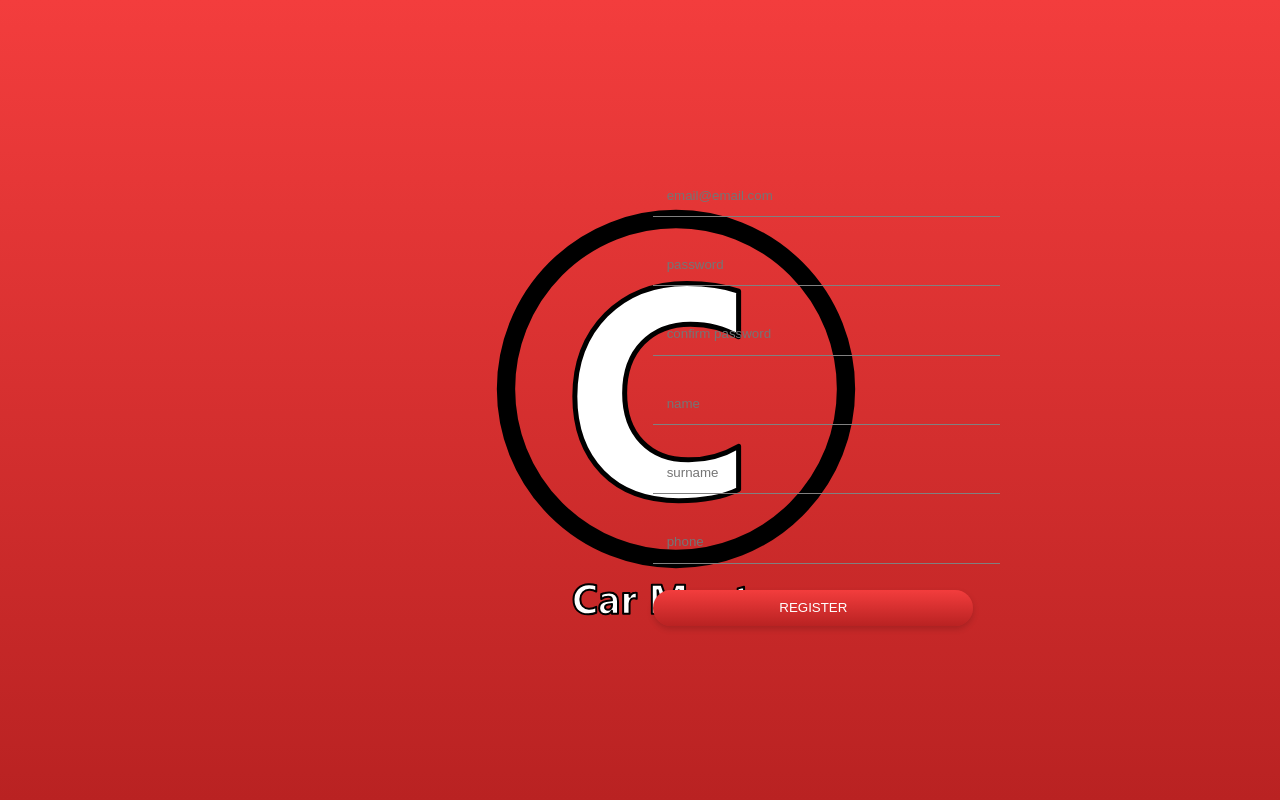
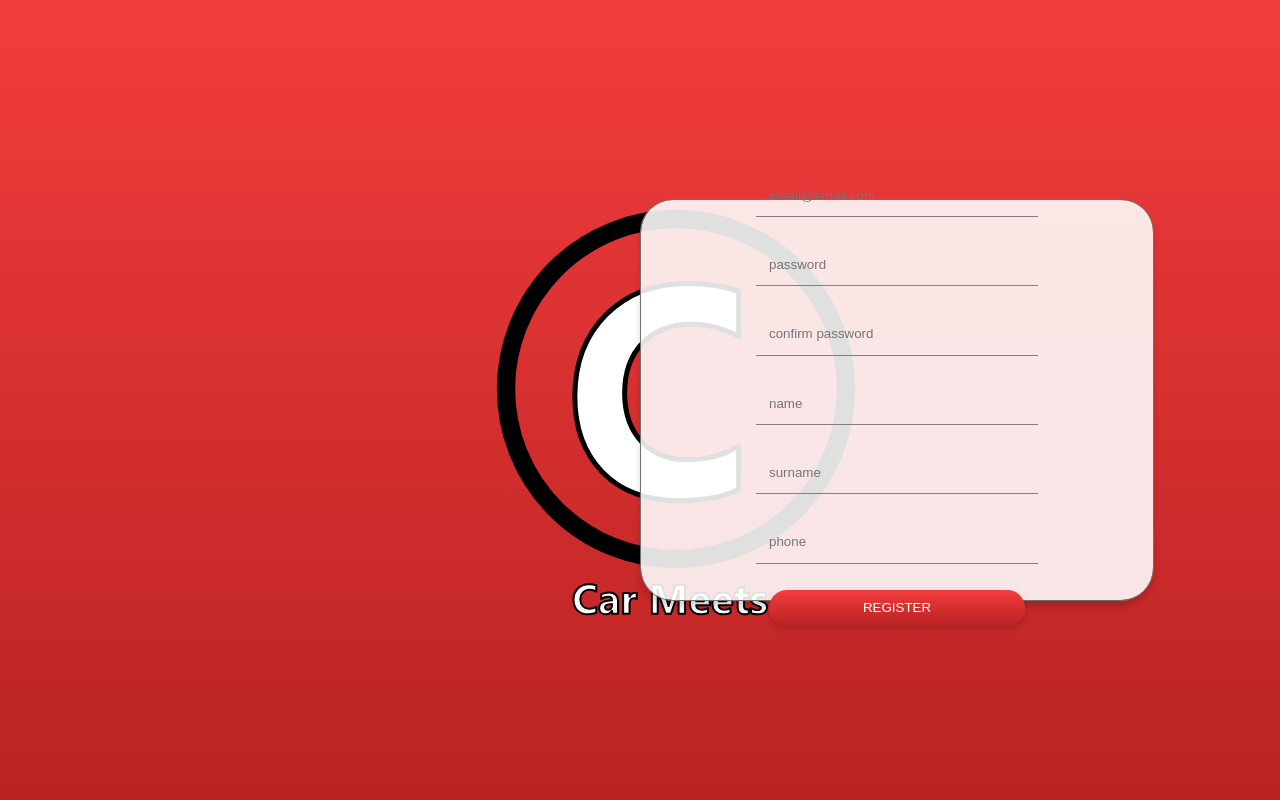
Before and after one commit to bturecki/WDPAI, a PHP site: page /public/views/register in a window 1280 px wide; the page is wider, and only the part inside the window is pictured. Run offline with PHP 8.4, Linux system fonts and the light colour scheme.

Commit message:
register css

```diff
--- a/public/css/style.css
+++ b/public/css/style.css
@@ -197,3 +197,16 @@ header {
     box-shadow: 0 0 0.2em red;
     outline: none;
 }
+
+form.register {
+    display: flex;
+    flex-direction: column;
+    justify-content: center;
+    align-items: center;
+    width: 80%;
+    height: 50vh;
+    background: #FFFFFFE0 0% 0% no-repeat padding-box;
+    box-shadow: 0px 6px 6px #00000029;
+    border: 1px solid #707070;
+    border-radius: 33px;
+}
```
